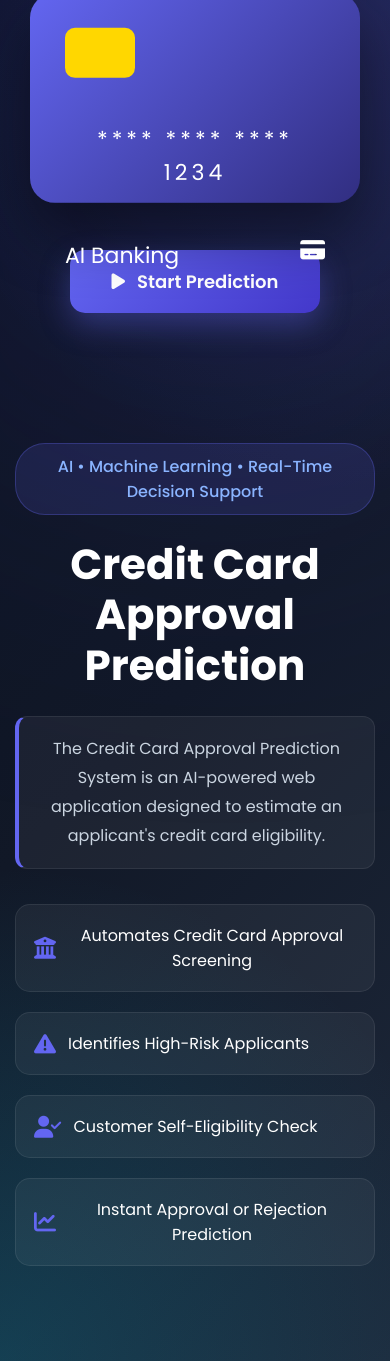
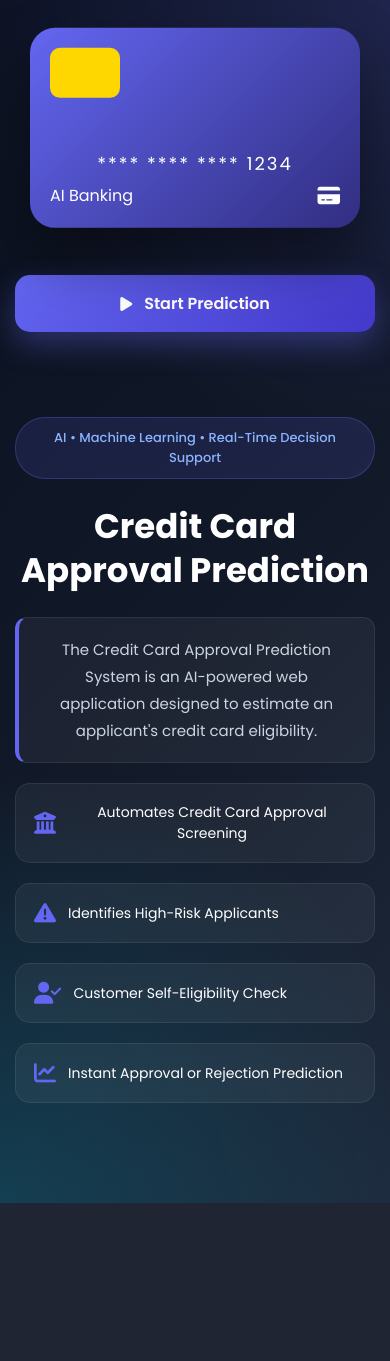
Before and after one commit to harshitha231022-bit/Credit-Card-Approval-Prediction, a Flask app: page / in a window 390 px wide. After the commit the page ends 1203 px from the top, so only its background shows below. Run offline with Flask 3, Linux system fonts and the light colour scheme; parts of the project's set-up code (start-up, migrations or seed data) failed here and were passed over; some libraries are stand-ins or nearby versions.

Commit message:
Updated mobile responsiveness

```diff
--- a/5.Project Development Phase/static/css/style.css
+++ b/5.Project Development Phase/static/css/style.css
@@ -7,6 +7,17 @@
     margin: 0;
     padding: 0;
     box-sizing: border-box;
+}
+
+html {
+    background: #0b1120;
+}
+
+html,
+body {
+    margin: 0;
+    padding: 0;
+    overscroll-behavior-y: none;
 }
 
 html {
@@ -24,6 +35,11 @@ body {
     overflow-x: hidden;
     color: #fff;
     position: relative;
+}
+
+body {
+    font-family: "Poppins", sans-serif;
+    background: radial-gradient(circle at top right, #6366f133, transparent 35%), radial-gradient(circle at bottom left, #06b6d433, transparent 35%), linear-gradient(135deg, #0b1120, #111827, #1e293b);
 }
 
 .background-blur {
@@ -579,3 +595,79 @@ HOME PAGE
     color: #cbd5e1;
     line-height: 1.8;
 }
+
+
+/* ==========================
+   Mobile Responsive - Home Page
+========================== */
+
+@media (max-width: 768px) {
+    body.home-page {
+        padding: 20px 15px;
+    }
+    .hero {
+        flex-direction: column-reverse;
+        gap: 35px;
+        min-height: 0;
+        text-align: center;
+    }
+    .hero-left,
+    .hero-right {
+        width: 100%;
+    }
+    .hero h1 {
+        font-size: 34px;
+        line-height: 1.3;
+    }
+    .hero-description {
+        margin: 20px auto;
+        font-size: 15px;
+    }
+    .features {
+        grid-template-columns: 1fr;
+    }
+    .feature {
+        font-size: 14px;
+    }
+    .card-preview {
+        width: 100%;
+        max-width: 330px;
+        height: 200px;
+        padding: 20px;
+        margin: 0 auto;
+        display: flex;
+        flex-direction: column;
+        justify-content: space-between;
+    }
+    .card-number {
+        font-size: 18px;
+        letter-spacing: 2px;
+        margin: 0;
+        text-align: center;
+    }
+    .card-bottom {
+        display: flex;
+        justify-content: space-between;
+        align-items: center;
+        font-size: 16px;
+        margin: 0;
+    }
+    .card-bottom i {
+        font-size: 20px;
+    }
+    .start-btn {
+        width: 100%;
+        justify-content: center;
+        padding: 16px;
+        font-size: 16px;
+    }
+    .badge {
+        font-size: 13px;
+    }
+}
+
+@media (max-width: 768px) {
+    .card-preview {
+        margin-top: 30px;
+    }
+}
--- a/5.Project Development Phase/templates/home.html
+++ b/5.Project Development Phase/templates/home.html
@@ -7,7 +7,7 @@
 
     <title>Credit Card Approval Prediction</title>
 
-    <link rel="stylesheet" href="/static/css/style.css" />
+    <link rel="stylesheet" href="{{ url_for('static', filename='css/style.css') }}">
 
     <link href="https://fonts.googleapis.com/css2?family=Poppins:wght@300;400;500;600;700&display=swap" rel="stylesheet">
 
--- a/5.Project Development Phase/templates/index.html
+++ b/5.Project Development Phase/templates/index.html
@@ -6,7 +6,7 @@
     <meta name="viewport" content="width=device-width, initial-scale=1.0" />
     <title>Credit Card Approval Prediction</title>
 
-    <link rel="stylesheet" href="/static/css/style.css" />
+    <link rel="stylesheet" href="{{ url_for('static', filename='css/style.css') }}">
     <style>
         .hidden {
             display: none;
```
